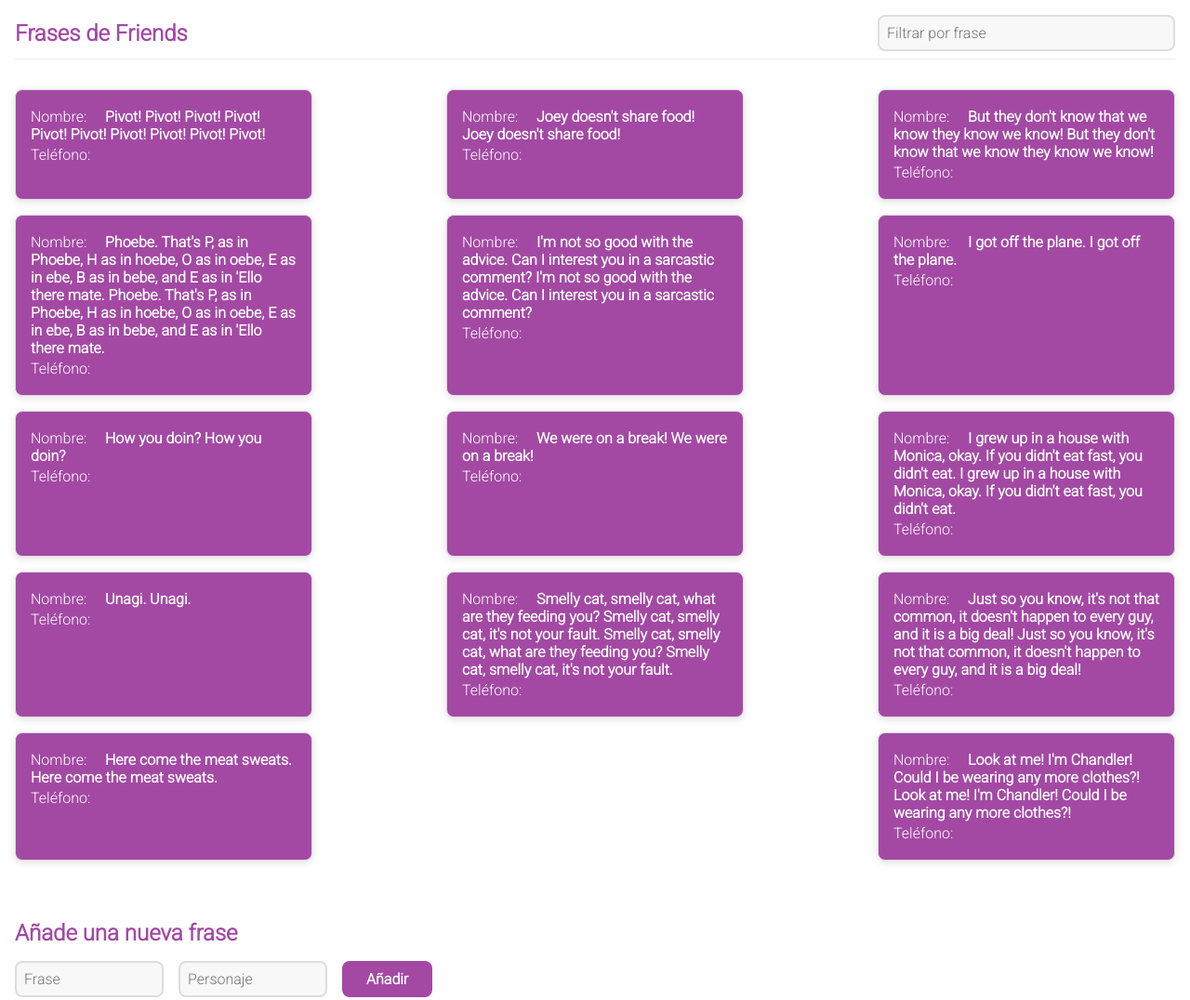
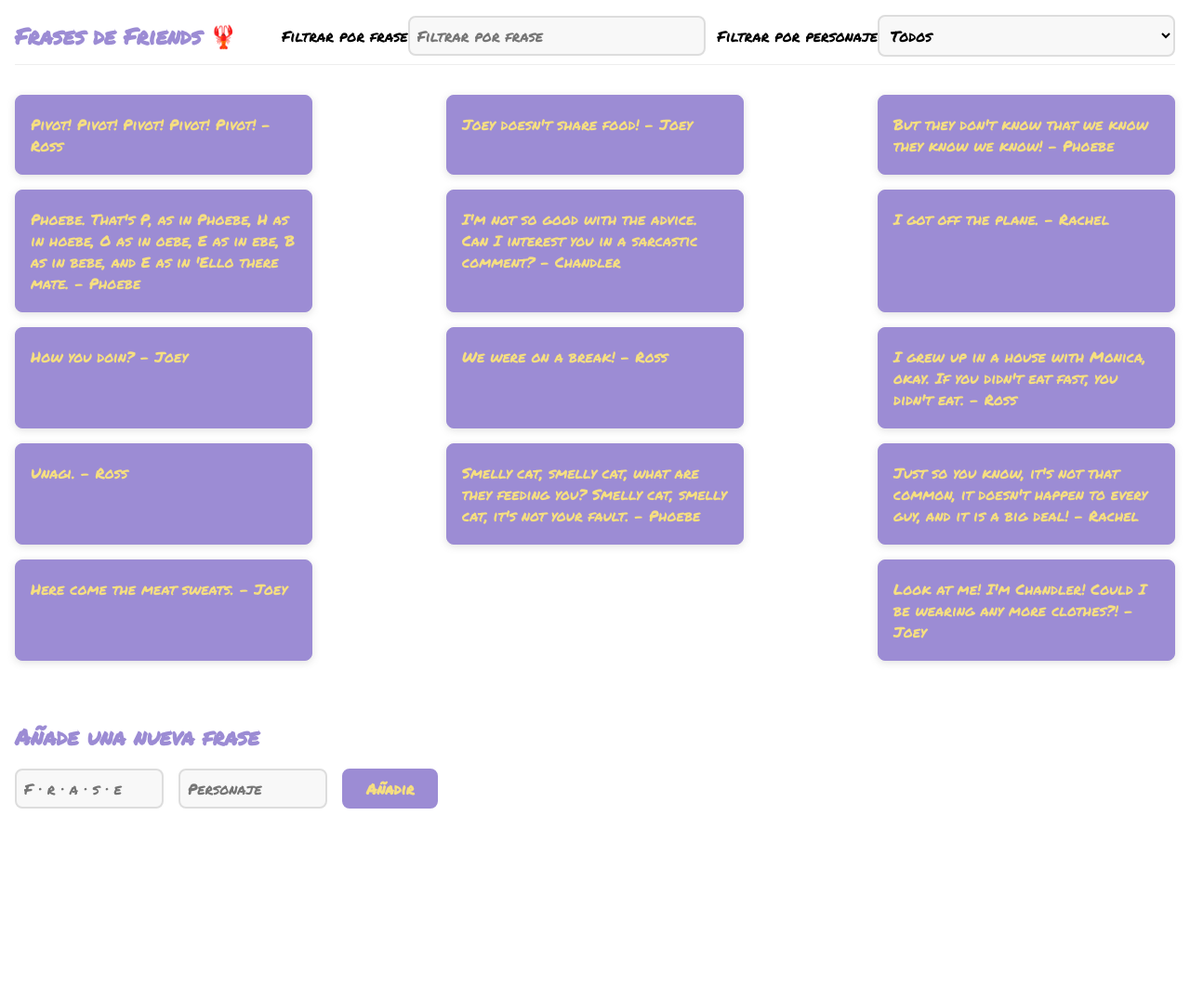
Before and after one commit to Adalab/modulo-3-evaluacion-intermedia-AnaliaRio, a React app: page / in a window 1280 px wide. Shown: the whole page at 93% size. After the commit the page ends 902 px from the top, so only its background shows below. Built offline with nearby package versions, Linux system fonts and the light colour scheme.

Commit message:
Final version

```diff
--- a/package.json
+++ b/package.json
@@ -1,5 +1,6 @@
 {
   "name": "contact-list",
+  "homepage": "./",
   "version": "0.1.0",
   "dependencies": {
     "@testing-library/jest-dom": "^5.14.1",
@@ -15,7 +16,8 @@
     "start": "react-scripts start",
     "build": "react-scripts build",
     "test": "react-scripts test",
-    "eject": "react-scripts eject"
+    "eject": "react-scripts eject",
+    "githubpages": "rm -rf build && rm -rf docs && npm run build && mv build docs && git add docs/* && git commit -m \"Publish in GitHub Pages\" && git push"
   },
   "eslintConfig": {
     "extends": [
--- a/src/components/App.js
+++ b/src/components/App.js
@@ -5,37 +5,43 @@
 function App() {
   console.log(quoteList);
 
-  // VARIABLES DE ESTADO
+  // ---------- STATE VARIABLES ----------
   const [data, setData] = useState(quoteList);
   const [search, setSearch] = useState("");
+  const [searchByCharacter, setSearchByCharacter] = useState("");
 
-  // Frase que estoy añadiendo en ese momento
+  // Quote I'm adding
   const [newQuote, setNewQuote] = useState({
     quote: "",
     character: "",
   });
 
-
-  // Función encargada de modificar variable de estado botón búsqueda
+  // ---------- FUNCTIONS ----------
+  // 1. Function to modify search button state variable
   const handleSearch = (ev) => {
     setSearch(ev.target.value);
   }
 
-  // Función encargada de modificar añadir nueva frase - SPREAD (más o menos un push) - Modifica solo una propiedad de un objeto, pero no todo
+  // 2. Function to modify search button state variable
+  const handleSearchByCharacter = (ev) => {
+    setSearchByCharacter(ev.target.value);
+  };
+
+  // 3. Function to add new quote - SPREAD changes a single property of an object
   const handleNewQuote = (ev) => {
     setNewQuote({
-      ...newQuote, // Quédate con todo lo que tengas
+      ...newQuote, // Keep what you already have
       [ev.target.id]: ev.target.value, // Corchetes porque es una propiedad de un objeto que está guardada en una variable
       // ID coge nombre de la propiedad del objeto
     });
   };
 
-  // Función encargada de pintar (añadir) - PUSH
+  // 4. Function to paint new element - PUSH
   const handleClickAdd = (ev) => {
     ev.preventDefault();
-    setData([ // Corchetes porque setData es un array. SetData porque queremos modificar data
-      ...data, // Quédate con lo que ya tienes
-      newQuote //Añade un nuevo elemento
+    setData([ // Square brackets because "setData" is an array. I'm using "setData" because I want to modify "data"
+      ...data, // Keep what you already have
+      newQuote // Add a new element
     ]);
     setNewQuote({
       quote: "",
@@ -43,7 +49,7 @@
     });
   };
 
-  // Para pintar el HTML - Filtrar primero y luego MAP (se concatenan)
+  // PAINT IN HTML - Filter first and then MAP (concatenate)
   const htmlData = data
 
   .filter(
@@ -51,28 +57,31 @@
       oneQuote.quote.toLowerCase().includes(search.toLowerCase()) ||
       oneQuote.character.toLowerCase().includes(search.toLowerCase())
   )
+  .filter(
+    (oneQuote) =>
+      oneQuote.quote.toLowerCase().includes(searchByCharacter.toLowerCase()) ||
+      oneQuote.character.toLowerCase().includes(searchByCharacter.toLowerCase())
+  )
 
   .map((quote, i)=> {
     return (
       <li className="quote__item" key={i}>
         <p className="quote__name">
-          <label className="quote__label">Nombre:</label>{quote.quote} {quote.quote}
+          {quote.quote} - {quote.character}
         </p>
-        <p className="quote__phone">
-          <label className="quote__label">Teléfono:</label>
-        </p>
-    </li>
+      </li>
     );
   });
 
   return (
     <div className="page">
+
       {/* ---------- HEADER ---------- */}
       <header className="header">
-        <h1 className="header__title">Frases de Friends</h1>
-
+        <a target="_blank" rel="noreferrer" href="https://www.youtube.com/watch?v=Xs-HbHCcK58">  <h1 className="header__title">Frases de Friends 🦞</h1></a>
 
         <form>
+          <label htmlFor="">Filtrar por frase</label>
           <input
             className="header__search"
             autoComplete="off"
@@ -83,6 +92,27 @@
             value={search}
           />
         </form>
+
+        <form>
+          <label htmlFor="characters">Filtrar por personaje</label>
+          <select
+            name="characters"
+            id="characters"
+            className="header__search"
+            onChange={handleSearchByCharacter}
+            value={searchByCharacter}
+          >
+            <option value="Todos">Todos</option>
+            <option value="Ross">Ross</option>
+            <option value="Monica">Monica</option>
+            <option value="Joey">Joey</option>
+            <option value="Phoebe">Phoebe</option>
+            <option value="Chandler">Chandler</option>
+            <option value="Rachel">Rachel</option>
+          </select>
+
+        </form>
+
       </header>
 
       <main>
@@ -100,7 +130,7 @@
             type="text"
             name="quote"
             id="quote"
-            placeholder="Frase"
+            placeholder="F · r · a · s · e"
             onChange={handleNewQuote}
             value={newQuote.quote}
           />
@@ -112,7 +142,6 @@
             placeholder="Personaje"
             onChange={handleNewQuote}
             value={newQuote.character}
-
           />
           <input
             className="new-quote__btn"
--- a/src/styles/components/contact-list.scss
+++ b/src/styles/components/contact-list.scss
@@ -11,11 +11,11 @@
     width: 20rem;
     list-style: none;
     border-radius: 0.5rem;
-    border: 1px solid #ddd;
-    background-color: #a349a4;
+    border: 1px solid #9c8cd4;
+    background-color:  #9c8cd4;
     box-shadow: rgba(99, 99, 99, 0.2) 0px 2px 8px 0px;
-    font-weight: bold;
-    color: #fff;
+    font-weight: normal;
+    color: #f6df80;
 
     & > * {
       margin: 3px 0;
@@ -28,8 +28,4 @@
     width: 5rem;
     color: #fff;
   }
-
-  &__name {
-    font-weight: bold;
-  }
 }
--- a/src/styles/components/header.scss
+++ b/src/styles/components/header.scss
@@ -8,7 +8,8 @@
 
   &__title {
     font-size: 1.5rem;
-    color: #a349a4;
+    color:   #9c8cd4;
+    padding-right: 35px;
   }
 
   &__search {
@@ -21,7 +22,7 @@
     transition: all ease 0.3s;
 
     &:focus {
-      border-color: #a349a4;
+      border-color:   #9c8cd4;
       background-color: #fff;
     }
   }
--- a/src/styles/components/new-contact.scss
+++ b/src/styles/components/new-contact.scss
@@ -2,7 +2,7 @@
   &__title {
     padding: 3rem 0 1rem 0;
     font-size: 1.5rem;
-    color: #a349a4;
+    color: #9c8cd4;
   }
 
   &__input {
@@ -17,7 +17,7 @@
     transition: all ease 0.3s;
 
     &:focus {
-      border-color: #a349a4;
+      border-color:   #9c8cd4;
       background-color: #fff;
       box-shadow: rgba(99, 99, 99, 0.2) 0px 2px 8px 0px;
     }
@@ -27,16 +27,16 @@
     padding: 0.5rem 1.5rem;
     border-radius: 0.5rem;
     border: none;
-    border: 2px solid #a349a4;
-    background-color: #a349a4;
+    border: 2px solid   #9c8cd4;
+    background-color:   #9c8cd4;
     font-weight: bold;
-    color: #fff;
+    color: #f6df80;
     cursor: pointer;
     transition: all ease 0.3s;
 
     &:hover {
-      border-color: #a349a4;
-      background-color: #a349a4;
+      border-color:   #9c8cd4;
+      background-color:  rgb(51, 184, 171);
     }
   }
 }
--- a/src/styles/core/reset.scss
+++ b/src/styles/core/reset.scss
@@ -1,9 +1,9 @@
-@import url('https://fonts.googleapis.com/css2?family=Roboto:wght@300&display=swap');
+@import url('https://fonts.googleapis.com/css2?family=Permanent+Marker&display=swap');
 
 * {
   margin: 0;
   padding: 0;
-  font-family: 'Roboto', sans-serif;
+  font-family: 'Permanent Marker', cursive;
   font-size: 1rem;
   box-sizing: border-box;
 }
```
